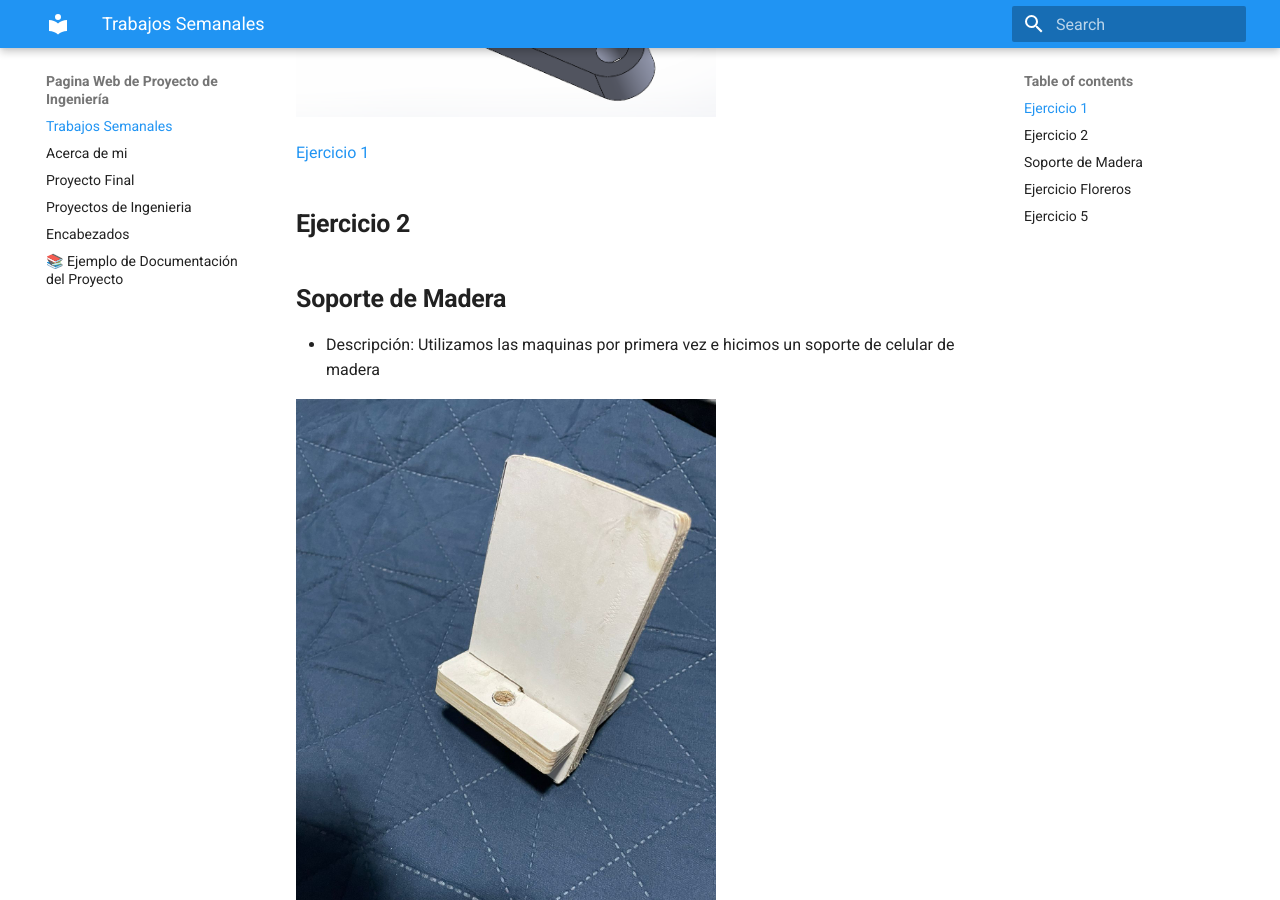
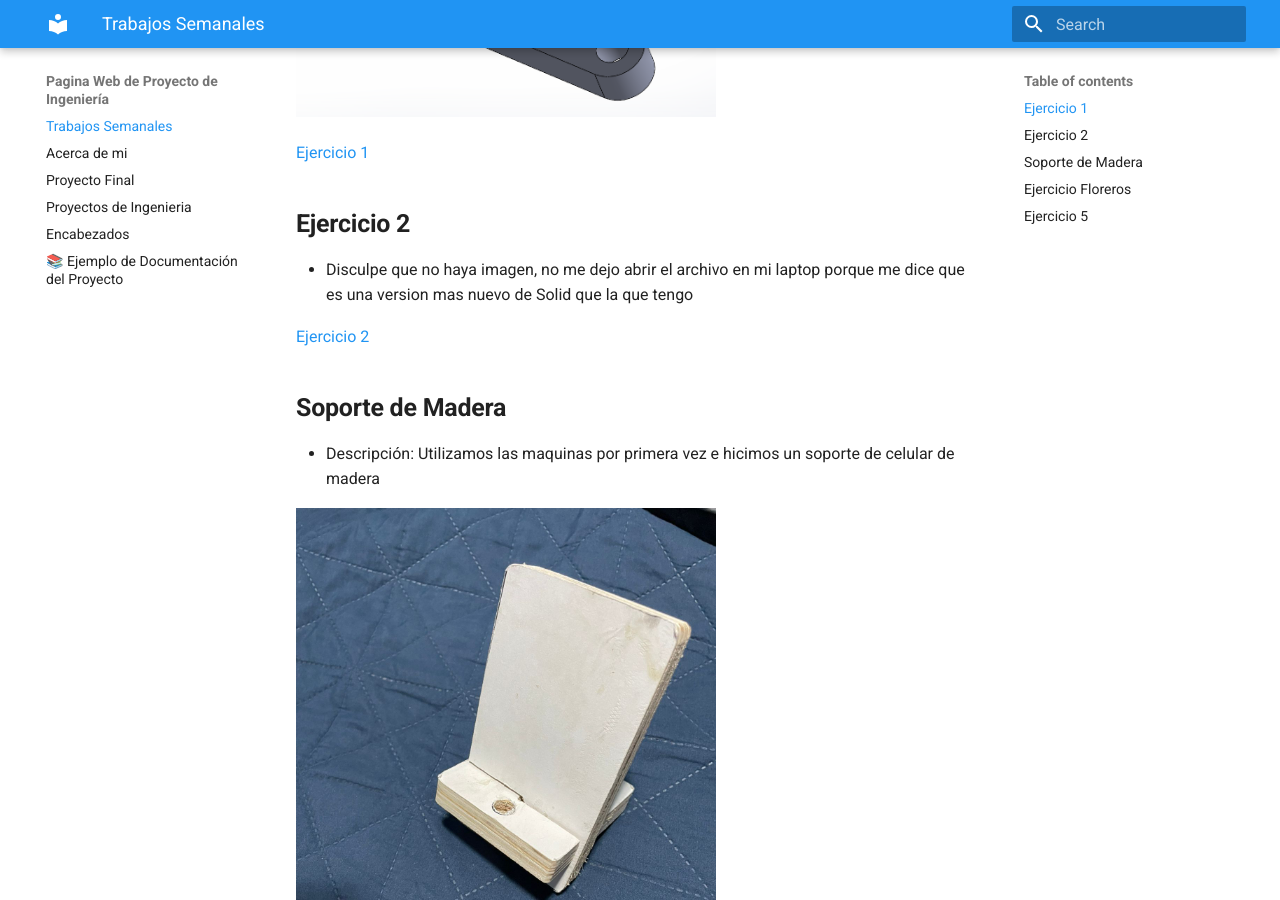
Before and after one commit to JoseGilGonzalezBerra/Proyecto_de_Ingenieria, an MkDocs documentation site: the page built from docs/index.md, in a window 1280 px wide and 900 px high, scrolled down 521 px. Built offline with MkDocs 1.6.1 and Material for MkDocs 9.7.7, drawn with Linux system fonts in a browser that asks for light colours.

Commit message:
Update index.md

```diff
--- a/docs/index.md
+++ b/docs/index.md
@@ -13,8 +13,9 @@
 
 ## **Ejercicio 2**
 
+- Disculpe que no haya imagen, no me dejo abrir el archivo en mi laptop porque me dice que es una version mas nuevo de Solid que la que tengo
 
-
+[Ejercicio 2](recursos/archivos/Ejercicio2.SLDPRT)
 
 ## **Soporte de Madera**
 
```
